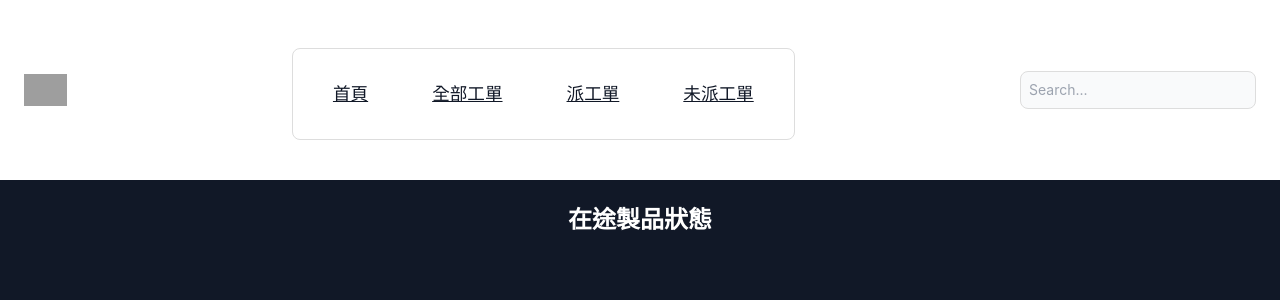
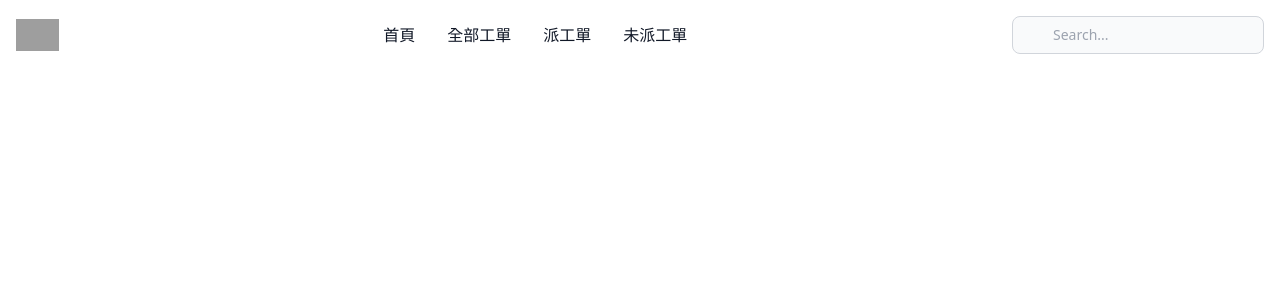
Before and after one commit to weihung0831/request_py, a Flask app: page /home in a window 1280 px wide. Shown: the top 300 px of the page. Run offline with Flask 3, Linux system fonts and the light colour scheme; style sheets or scripts are compiled from the project's sources; parts of the project's set-up code (start-up, migrations or seed data) failed here and were passed over; some libraries are stand-ins or nearby versions; grey boxes are pictures that could not be loaded.

Commit message:
update:update home.html

```diff
--- a/templates/home.html
+++ b/templates/home.html
@@ -7,10 +7,9 @@
     <title>TBI-SMU</title>
     <link rel="stylesheet" href="../static/dist/output.css" />
     <link href="../static/css/flowbite.min.css" rel="stylesheet" />
-    <link rel="stylesheet" href="../static/css/style.css" />
   </head>
 
-  <body class="bg-gray-900 text-white">
+  <body class="text-white">
     {% include 'nav.html' %}
     <div class="container mx-auto px-4">
       <h2 id="home_title" class="text-2xl font-bold mt-4">在途製品狀態</h2>
```
